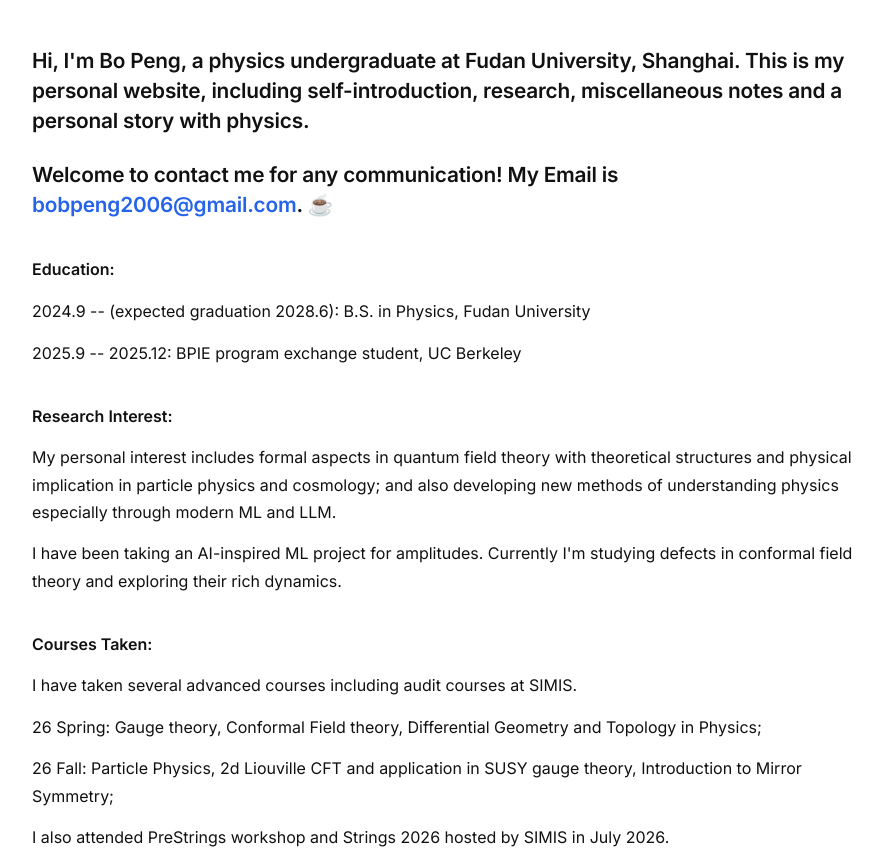
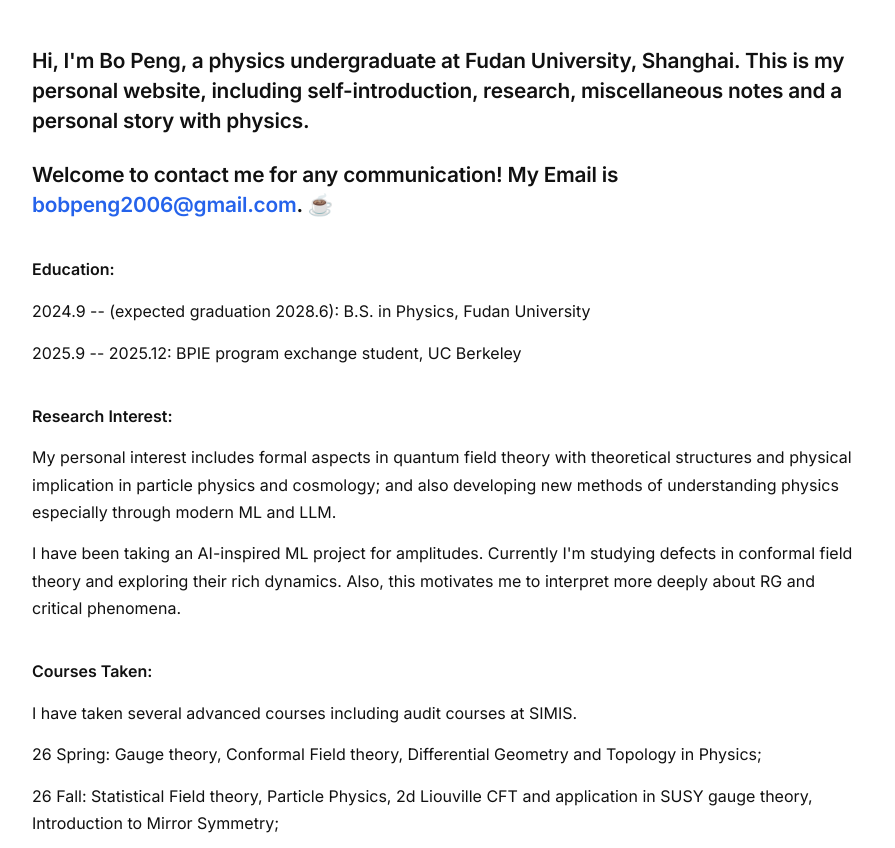
Before and after one commit to B0b-Peng/B0b-Peng.github.io, a plain HTML site: page index.html in a window 1280 px wide. Shown: the part 104-952 px from the top of the page, without its empty margins (192-1087 px from the left). Drawn offline with Linux system fonts and the light colour scheme.

Commit message:
Update index.html

```diff
--- a/index.html
+++ b/index.html
@@ -37,12 +37,12 @@
 
     <p class="lead">Research Interest:</p>
     <p>My personal interest includes formal aspects in quantum field theory with theoretical structures and physical implication in particle physics and cosmology; and also developing new methods of understanding physics especially through modern ML and LLM.</p>
-    <p>I have been taking an AI-inspired ML project for amplitudes. Currently I'm studying defects in conformal field theory and exploring their rich dynamics. </p>
+    <p>I have been taking an AI-inspired ML project for amplitudes. Currently I'm studying defects in conformal field theory and exploring their rich dynamics. Also, this motivates me to interpret more deeply about RG and critical phenomena.</p>
 
     <p class="lead">Courses Taken:</p>
     <p> I have taken several advanced courses including audit courses at SIMIS.</p>
     <p> 26 Spring: Gauge theory, Conformal Field theory, Differential Geometry and Topology in Physics;</p>
-    <p> 26 Fall: Particle Physics, 2d Liouville CFT and application in SUSY gauge theory, Introduction to Mirror Symmetry;</p>
+    <p> 26 Fall: Statistical Field theory, Particle Physics, 2d Liouville CFT and application in SUSY gauge theory, Introduction to Mirror Symmetry;</p>
     <p> I also attended PreStrings workshop and Strings 2026 hosted by SIMIS in July 2026. </p>
   </main>
 
```
